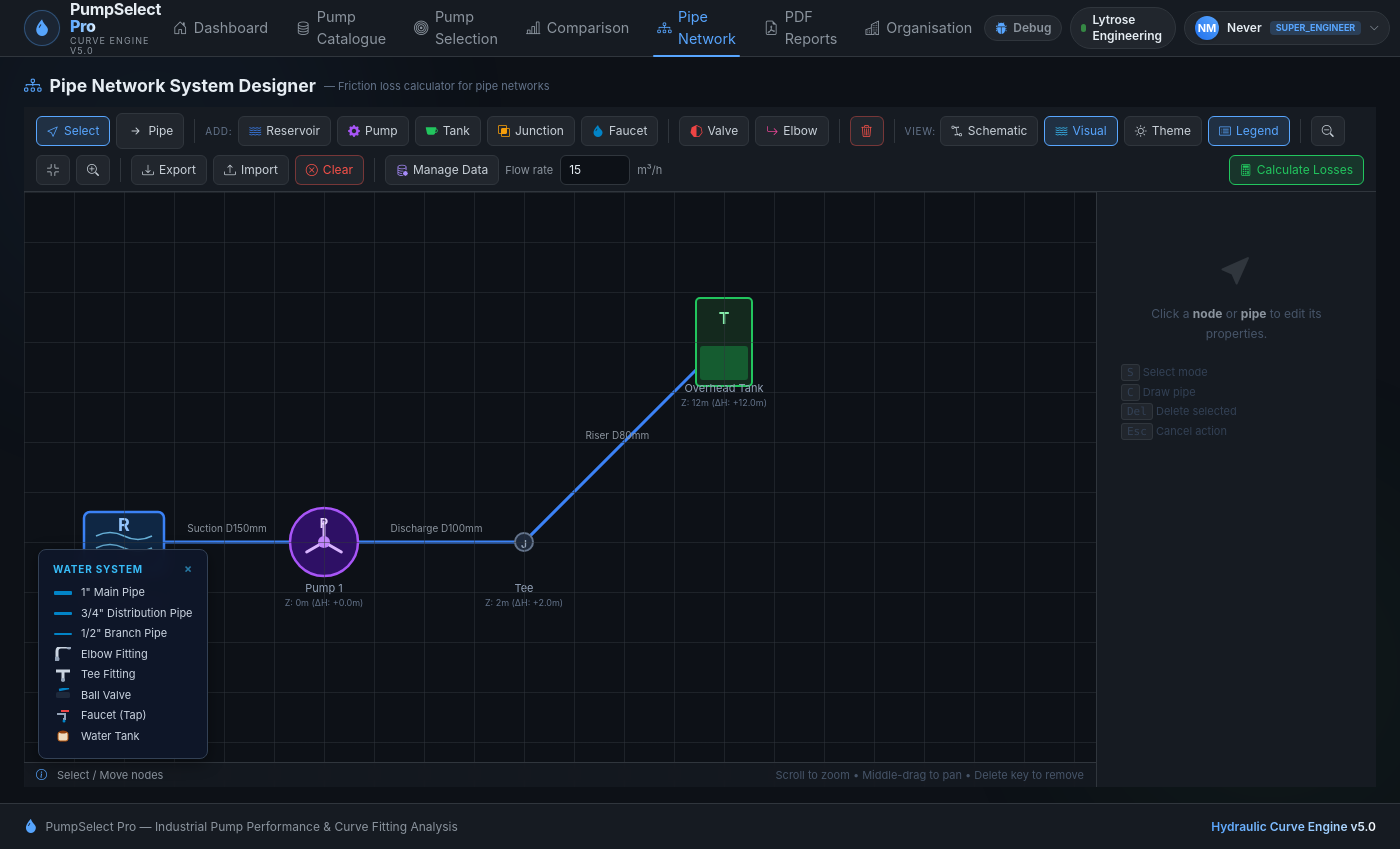
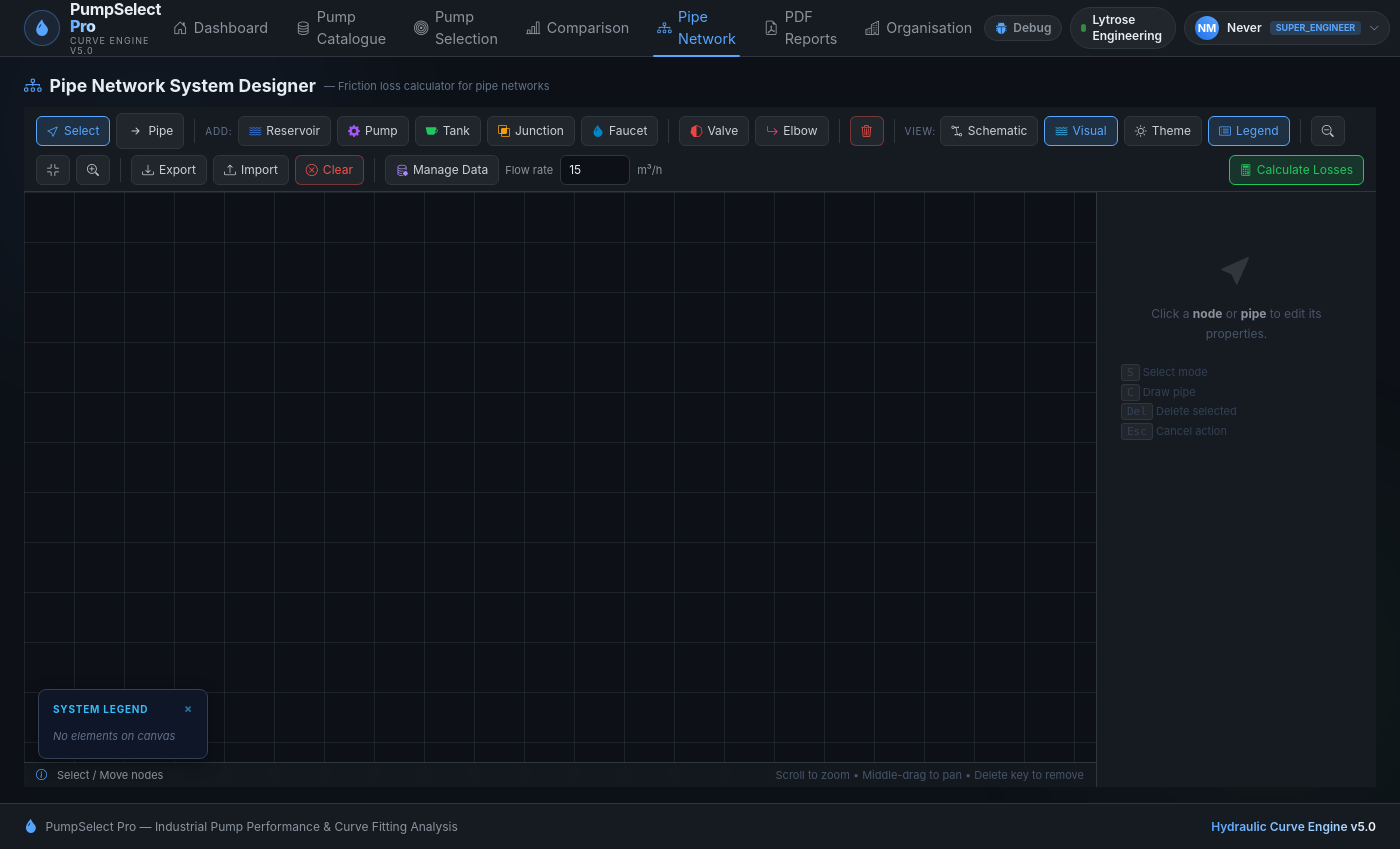
Before and after one commit to nevermabvuu/PumpMasterPro, a Flask app: page /pipe-network in a window 1400 px wide. Run offline with Flask 3, Linux system fonts and the light colour scheme; a user stored in the database is signed in; data comes from the database, SQL or seed files in the repository; both versions use the stored data as it was after the commit; some libraries are stand-ins or nearby versions.

Commit message:
Fix legend and theme buttons in pipe network

```diff
--- a/Pump-Master-Pro/pump-app/static/js/pipe_network.js
+++ b/Pump-Master-Pro/pump-app/static/js/pipe_network.js
@@ -49,7 +49,7 @@ const state = {
   zoom: 1.0,
   panDrag: null,
   nodeDrag: null,
-  viewMode: 'schematic',
+  viewMode: 'industrial', // 'industrial' (Visual thick 3D pipes) | 'schematic' (Thin 2D single-line)
 };
 
 let svgEl, nodesGroup, pipesGroup, draftPipeLine;
@@ -374,12 +374,238 @@ function loadNetworkFromStorage() {
 }
 
 // ============================================================================
-// RENDERING
-// ============================================================================
+// VIEW MODE & RENDERING
+// ============================================================================
+
+/**
+ * Switch view mode between 'industrial' (Visual realistic 3D thick pipes)
+ * and 'schematic' (Thin 2D single-line CAD blueprint diagram).
+ *
+ * Behavior:
+ *  - Updates state.viewMode.
+ *  - Toggles active-tool styling on #btn-view-industrial and #btn-view-schematic buttons.
+ *  - Persists user selection in localStorage ('pmp_pipe_view_mode') to survive page reloads.
+ *  - Re-renders all pipes, nodes, and legend with the new view styling.
+ *
+ * @param {'schematic'|'industrial'} mode
+ */
+function setViewMode(mode) {
+  state.viewMode = mode;
+  const btnSchematic = document.getElementById('btn-view-schematic');
+  const btnIndustrial = document.getElementById('btn-view-industrial');
+  if (btnSchematic && btnIndustrial) {
+    if (mode === 'industrial') {
+      btnIndustrial.classList.add('active-tool');
+      btnSchematic.classList.remove('active-tool');
+    } else {
+      btnSchematic.classList.add('active-tool');
+      btnIndustrial.classList.remove('active-tool');
+    }
+  }
+  localStorage.setItem('pmp_pipe_view_mode', mode);
+  renderAll();
+}
+
+/**
+ * Dynamically renders the Legend Overlay based strictly on elements present in the active network.
+ *
+ * Behavior:
+ *  - Scans state.pipes for distinct pipe diameters present on canvas.
+ *  - Scans state.nodes for active node types (pumps, tanks, reservoirs, junctions, valves, elbows, faucets).
+ *  - Scans state.pipes for inline fittings (check valves, strainers, etc.).
+ *  - If the canvas is empty, displays a clean "No elements on canvas" placeholder.
+ *  - Excludes all element types that are not currently part of the network diagram.
+ */
+function renderLegend() {
+  const itemsContainer = document.getElementById('pn-legend-items');
+  if (!itemsContainer) return;
+
+  const rows = [];
+
+  // 1. Group pipes by diameter
+  const diameterCounts = {};
+  state.pipes.forEach(p => {
+    const d = p.props.diameter_mm || 100;
+    diameterCounts[d] = (diameterCounts[d] || 0) + 1;
+  });
+
+  const sortedDiameters = Object.keys(diameterCounts).map(Number).sort((a, b) => b - a);
+  sortedDiameters.forEach(d => {
+    const count = diameterCounts[d];
+    let label = `${d}mm Pipe`;
+    if (d >= 150) label = `${d}mm Main Pipe`;
+    else if (d >= 80) label = `${d}mm Distribution Pipe`;
+    else label = `${d}mm Branch Pipe`;
+
+    const thickness = Math.max(2, Math.min(6, Math.round(d / 30)));
+    rows.push(`
+      <div class="pn-legend-row">
+        <div class="pn-legend-swatch">
+          <div style="width:18px;height:${thickness}px;background:#0284c7;border-radius:1px;"></div>
+        </div>
+        <span>${label}${count > 1 ? ` (${count})` : ''}</span>
+      </div>
+    `);
+  });
+
+  // 2. Count nodes by type
+  const nodeCounts = {};
+  state.nodes.forEach(n => {
+    nodeCounts[n.type] = (nodeCounts[n.type] || 0) + 1;
+  });
+
+  // Reservoir / Sump
+  if (nodeCounts.reservoir) {
+    const count = nodeCounts.reservoir;
+    rows.push(`
+      <div class="pn-legend-row">
+        <div class="pn-legend-swatch">
+          <svg width="16" height="14" viewBox="0 0 16 14">
+            <rect x="2" y="3" width="12" height="8" rx="1.5" fill="#0369a1" stroke="#38bdf8" stroke-width="1" />
+            <line x1="4" y1="6" x2="12" y2="6" stroke="#bae6fd" stroke-width="1" />
+          </svg>
+        </div>
+        <span>Reservoir / Sump${count > 1 ? ` (${count})` : ''}</span>
+      </div>
+    `);
+  }
+
+  // Pump
+  if (nodeCounts.pump) {
+    const count = nodeCounts.pump;
+    rows.push(`
+      <div class="pn-legend-row">
+        <div class="pn-legend-swatch">
+          <svg width="16" height="14" viewBox="0 0 16 14">
+            <circle cx="8" cy="7" r="5" fill="#0284c7" stroke="#38bdf8" stroke-width="1.5" />
+            <polygon points="6,7 10,4.5 10,9.5" fill="#ffffff" />
+          </svg>
+        </div>
+        <span>Pump${count > 1 ? ` (${count})` : ''}</span>
+      </div>
+    `);
+  }
+
+  // Water Tank
+  if (nodeCounts.tank) {
+    const count = nodeCounts.tank;
+    rows.push(`
+      <div class="pn-legend-row">
+        <div class="pn-legend-swatch">
+          <svg width="16" height="14" viewBox="0 0 16 14">
+            <rect x="3" y="2" width="10" height="10" rx="2" fill="#1e293b" stroke="#f59e0b" stroke-width="1.2" />
+            <ellipse cx="8" cy="2" rx="3.5" ry="1.5" fill="#f59e0b" />
+          </svg>
+        </div>
+        <span>Water Tank${count > 1 ? ` (${count})` : ''}</span>
+      </div>
+    `);
+  }
+
+  // Tee / Junction
+  if (nodeCounts.junction) {
+    const count = nodeCounts.junction;
+    rows.push(`
+      <div class="pn-legend-row">
+        <div class="pn-legend-swatch">
+          <svg width="16" height="14" viewBox="0 0 16 14">
+            <line x1="2" y1="3" x2="14" y2="3" stroke="#cbd5e1" stroke-width="3" />
+            <line x1="8" y1="3" x2="8" y2="13" stroke="#cbd5e1" stroke-width="3" />
+            <circle cx="8" cy="12" r="2" fill="#94a3b8" />
+          </svg>
+        </div>
+        <span>Tee / Junction${count > 1 ? ` (${count})` : ''}</span>
+      </div>
+    `);
+  }
+
+  // Valve nodes
+  if (nodeCounts.valve) {
+    const count = nodeCounts.valve;
+    rows.push(`
+      <div class="pn-legend-row">
+        <div class="pn-legend-swatch">
+          <svg width="16" height="14" viewBox="0 0 16 14">
+            <polygon points="2,3 8,7 2,11" fill="#ef4444" />
+            <polygon points="14,3 8,7 14,11" fill="#ef4444" />
+            <line x1="8" y1="2" x2="8" y2="7" stroke="#ef4444" stroke-width="1.5" />
+          </svg>
+        </div>
+        <span>Ball / Gate Valve${count > 1 ? ` (${count})` : ''}</span>
+      </div>
+    `);
+  }
+
+  // Elbow nodes
+  if (nodeCounts.elbow) {
+    const count = nodeCounts.elbow;
+    rows.push(`
+      <div class="pn-legend-row">
+        <div class="pn-legend-swatch">
+          <svg width="16" height="14" viewBox="0 0 16 14">
+            <path d="M 2,12 L 2,4 A 4,4 0 0,1 6,0 L 14,0" fill="none" stroke="#3b82f6" stroke-width="2.5" />
+            <circle cx="2" cy="12" r="2" fill="#94a3b8" />
+            <circle cx="14" cy="0" r="2" fill="#94a3b8" />
+          </svg>
+        </div>
+        <span>Elbow Fitting${count > 1 ? ` (${count})` : ''}</span>
+      </div>
+    `);
+  }
+
+  // Discharge / Faucet
+  if (nodeCounts.discharge) {
+    const count = nodeCounts.discharge;
+    rows.push(`
+      <div class="pn-legend-row">
+        <div class="pn-legend-swatch">
+          <svg width="16" height="14" viewBox="0 0 16 14">
+            <path d="M 2,5 L 10,5 L 10,10 L 8,10" fill="none" stroke="#94a3b8" stroke-width="2" />
+            <line x1="6" y1="2" x2="14" y2="2" stroke="#ef4444" stroke-width="2" />
+            <circle cx="9" cy="12" r="1.5" fill="#0284c7" />
+          </svg>
+        </div>
+        <span>Faucet / Tap${count > 1 ? ` (${count})` : ''}</span>
+      </div>
+    `);
+  }
+
+  // 3. Inline pipe fittings attached to pipes
+  const pipeFittingCounts = {};
+  state.pipes.forEach(p => {
+    (p.props.fittings || []).forEach(fKey => {
+      pipeFittingCounts[fKey] = (pipeFittingCounts[fKey] || 0) + 1;
+    });
+  });
+
+  Object.entries(pipeFittingCounts).forEach(([fKey, count]) => {
+    const fitObj = FITTINGS.find(f => f.key === fKey);
+    const label = fitObj ? fitObj.label : fKey;
+    rows.push(`
+      <div class="pn-legend-row">
+        <div class="pn-legend-swatch">
+          <svg width="16" height="14" viewBox="0 0 16 14">
+            <circle cx="8" cy="7" r="4.5" fill="#334155" stroke="#a78bfa" stroke-width="1.5" />
+            <circle cx="8" cy="7" r="1.5" fill="#a78bfa" />
+          </svg>
+        </div>
+        <span>${label}${count > 1 ? ` (${count})` : ''}</span>
+      </div>
+    `);
+  });
+
+  // Render or show placeholder
+  if (rows.length === 0) {
+    itemsContainer.innerHTML = `<div style="color:#64748b;font-size:11px;font-style:italic;padding:4px 0;">No elements on canvas</div>`;
+  } else {
+    itemsContainer.innerHTML = rows.join('');
+  }
+}
 
 function renderAll() {
   renderPipes();
   renderNodes();
+  renderLegend();
   updateDraftLine();
   saveNetworkToStorage();
 }
@@ -1671,6 +1897,78 @@ function toast(msg, type = 'info') {
   document.body.appendChild(el);
   setTimeout(() => el.remove(), 3000);
 }
+
+// ============================================================================
+// THEME & LEGEND CONTROLS
+// ============================================================================
+
+/**
+ * Toggle between Dark theme (default CAD dark blueprint) and Light CAD theme on the canvas wrap.
+ *
+ * Behavior:
+ *  - Adds/removes the 'pn-light-theme' CSS class on #pn-canvas-wrap.
+ *  - Updates the Theme button icon (Sun vs. Moon) and active highlight state.
+ *  - Saves the user's preference to localStorage ('pmp_pipe_canvas_theme') to persist across page reloads.
+ *
+ * @param {'light'|'dark'} [forceTheme] - Optional explicit theme mode to apply.
+ */
+function toggleTheme(forceTheme) {
+  const canvasWrap = document.getElementById('pn-canvas-wrap');
+  const themeBtn = document.getElementById('btn-theme-toggle');
+  if (!canvasWrap || !themeBtn) return;
+
+  const isCurrentLight = canvasWrap.classList.contains('pn-light-theme');
+  const shouldBeLight = forceTheme !== undefined ? forceTheme === 'light' : !isCurrentLight;
+
+  if (shouldBeLight) {
+    canvasWrap.classList.add('pn-light-theme');
+    themeBtn.classList.add('active-tool');
+    themeBtn.innerHTML = '<i class="bi bi-moon"></i> Theme';
+    themeBtn.setAttribute('title', 'Switch to Dark CAD Theme');
+    localStorage.setItem('pmp_pipe_canvas_theme', 'light');
+  } else {
+    canvasWrap.classList.remove('pn-light-theme');
+    themeBtn.classList.remove('active-tool');
+    themeBtn.innerHTML = '<i class="bi bi-sun"></i> Theme';
+    themeBtn.setAttribute('title', 'Switch to Light CAD Theme');
+    localStorage.setItem('pmp_pipe_canvas_theme', 'dark');
+  }
+}
+
+/**
+ * Toggle the visibility of the canvas Legend Overlay (showing pipes, fittings, valves).
+ *
+ * Behavior:
+ *  - Shows or hides the #pn-legend-overlay DOM element.
+ *  - Updates the active-tool visual state of the #btn-toggle-legend toolbar button.
+ *  - Saves the user's preference to localStorage ('pmp_pipe_legend_visible') to persist across page reloads.
+ *
+ * @param {boolean} [forceVisible] - Optional explicit boolean to show (true) or hide (false) the legend.
+ */
+function toggleLegend(forceVisible) {
+  const legendEl = document.getElementById('pn-legend-overlay');
+  const legendBtn = document.getElementById('btn-toggle-legend');
+  if (!legendEl || !legendBtn) return;
+
+  const isVisible = legendEl.style.display !== 'none';
+  const shouldShow = forceVisible !== undefined ? forceVisible : !isVisible;
+
+  if (shouldShow) {
+    legendEl.style.display = 'block';
+    legendBtn.classList.add('active-tool');
+    localStorage.setItem('pmp_pipe_legend_visible', 'true');
+  } else {
+    legendEl.style.display = 'none';
+    legendBtn.classList.remove('active-tool');
+    localStorage.setItem('pmp_pipe_legend_visible', 'false');
+  }
+}
+
+// Expose on window object so HTML inline event handlers (e.g. close buttons) can invoke them
+window.toggleTheme = toggleTheme;
+window.toggleLegend = toggleLegend;
+window.setViewMode = setViewMode;
+window.renderLegend = renderLegend;
 
 // ============================================================================
 // INIT
@@ -1792,19 +2090,30 @@ function init() {
   document.getElementById('btn-clear')?.addEventListener('click', clearCanvas);
   document.getElementById('btn-export')?.addEventListener('click', exportNetwork);
 
-  // View toggle
-  document.getElementById('btn-view-schematic')?.addEventListener('click', () => {
-    state.viewMode = 'schematic';
-    document.getElementById('btn-view-schematic').classList.add('active-tool');
-    document.getElementById('btn-view-industrial').classList.remove('active-tool');
-    renderAll();
-  });
-  document.getElementById('btn-view-industrial')?.addEventListener('click', () => {
-    state.viewMode = 'industrial';
-    document.getElementById('btn-view-industrial').classList.add('active-tool');
-    document.getElementById('btn-view-schematic').classList.remove('active-tool');
-    renderAll();
-  });
+  // View mode toggle (Industrial/Visual vs. Schematic)
+  document.getElementById('btn-view-schematic')?.addEventListener('click', () => setViewMode('schematic'));
+  document.getElementById('btn-view-industrial')?.addEventListener('click', () => setViewMode('industrial'));
+
+  // Restore saved view mode preference (defaults to 'industrial' / Visual mode)
+  const savedViewMode = localStorage.getItem('pmp_pipe_view_mode') || 'industrial';
+  setViewMode(savedViewMode);
+
+  // Canvas Theme toggle (Dark CAD blueprint vs. Light CAD mode)
+  document.getElementById('btn-theme-toggle')?.addEventListener('click', () => toggleTheme());
+
+  // Legend Overlay toggle (Show / Hide schematic installation symbols)
+  document.getElementById('btn-toggle-legend')?.addEventListener('click', () => toggleLegend());
+
+  // Restore saved Theme & Legend preferences from localStorage
+  const savedTheme = localStorage.getItem('pmp_pipe_canvas_theme');
+  if (savedTheme === 'light') {
+    toggleTheme('light');
+  }
+
+  const savedLegend = localStorage.getItem('pmp_pipe_legend_visible');
+  if (savedLegend === 'false') {
+    toggleLegend(false);
+  }
 
   const importInput = document.getElementById('import-file-input');
   document.getElementById('btn-import')?.addEventListener('click', () => importInput?.click());
--- a/Pump-Master-Pro/pump-app/templates/pipe_network.html
+++ b/Pump-Master-Pro/pump-app/templates/pipe_network.html
@@ -482,76 +482,11 @@
       <!-- Legend Overlay Matching Reference Diagram -->
       <div id="pn-legend-overlay">
         <div class="pn-legend-title">
-          <span>Water System</span>
+          <span>System Legend</span>
           <span style="cursor:pointer;font-size:12px;opacity:0.6;"
-            onclick="document.getElementById('pn-legend-overlay').style.display='none'">&times;</span>
+            onclick="toggleLegend(false)">&times;</span>
         </div>
-        <div class="pn-legend-row">
-          <div class="pn-legend-swatch">
-            <div style="width:18px;height:4px;background:#0284c7;border-radius:1px;"></div>
-          </div>
-          <span>1" Main Pipe</span>
-        </div>
-        <div class="pn-legend-row">
-          <div class="pn-legend-swatch">
-            <div style="width:18px;height:3px;background:#0284c7;border-radius:1px;"></div>
-          </div>
-          <span>3/4" Distribution Pipe</span>
-        </div>
-        <div class="pn-legend-row">
-          <div class="pn-legend-swatch">
-            <div style="width:18px;height:2px;background:#0284c7;border-radius:1px;"></div>
-          </div>
-          <span>1/2" Branch Pipe</span>
-        </div>
-        <div class="pn-legend-row">
-          <div class="pn-legend-swatch">
-            <svg width="16" height="14" viewBox="0 0 16 14">
-              <path d="M 2,12 L 2,4 A 4,4 0 0,1 6,0 L 14,0" fill="none" stroke="#cbd5e1" stroke-width="3" />
-              <circle cx="2" cy="12" r="2.5" fill="#94a3b8" />
-              <circle cx="14" cy="0" r="2.5" fill="#94a3b8" />
-            </svg>
-          </div>
-          <span>Elbow Fitting</span>
-        </div>
-        <div class="pn-legend-row">
-          <div class="pn-legend-swatch">
-            <svg width="16" height="14" viewBox="0 0 16 14">
-              <line x1="1" y1="3" x2="15" y2="3" stroke="#cbd5e1" stroke-width="3" />
-              <line x1="8" y1="3" x2="8" y2="13" stroke="#cbd5e1" stroke-width="3" />
-              <circle cx="8" cy="12" r="2" fill="#94a3b8" />
-            </svg>
-          </div>
-          <span>Tee Fitting</span>
-        </div>
-        <div class="pn-legend-row">
-          <div class="pn-legend-swatch">
-            <svg width="16" height="14" viewBox="0 0 16 14">
-              <rect x="1" y="4" width="14" height="6" rx="1.5" fill="#1e293b" />
-              <line x1="4" y1="2" x2="14" y2="0" stroke="#0284c7" stroke-width="2.5" />
-            </svg>
-          </div>
-          <span>Ball Valve</span>
-        </div>
-        <div class="pn-legend-row">
-          <div class="pn-legend-swatch">
-            <svg width="16" height="14" viewBox="0 0 16 14">
-              <path d="M 2,5 L 10,5 L 10,10 L 8,10" fill="none" stroke="#94a3b8" stroke-width="2" />
-              <line x1="6" y1="2" x2="14" y2="2" stroke="#ef4444" stroke-width="2" />
-              <circle cx="9" cy="12" r="1.5" fill="#0284c7" />
-            </svg>
-          </div>
-          <span>Faucet (Tap)</span>
-        </div>
-        <div class="pn-legend-row">
-          <div class="pn-legend-swatch">
-            <svg width="16" height="14" viewBox="0 0 16 14">
-              <rect x="3" y="3" width="10" height="9" rx="2" fill="#ecdcc2" stroke="#b45309" stroke-width="1" />
-              <ellipse cx="8" cy="3" rx="3.5" ry="1.5" fill="#92400e" />
-            </svg>
-          </div>
-          <span>Water Tank</span>
-        </div>
+        <div id="pn-legend-items"></div>
       </div>
 
       <!-- Status bar overlaid at bottom of canvas -->
```
Also changed, not shown: Pump-Master-Pro/pump-app/templates/pump_selection.html (+3 -44 lines), Pump-Master-Pro/pump-app/pumps.db.
